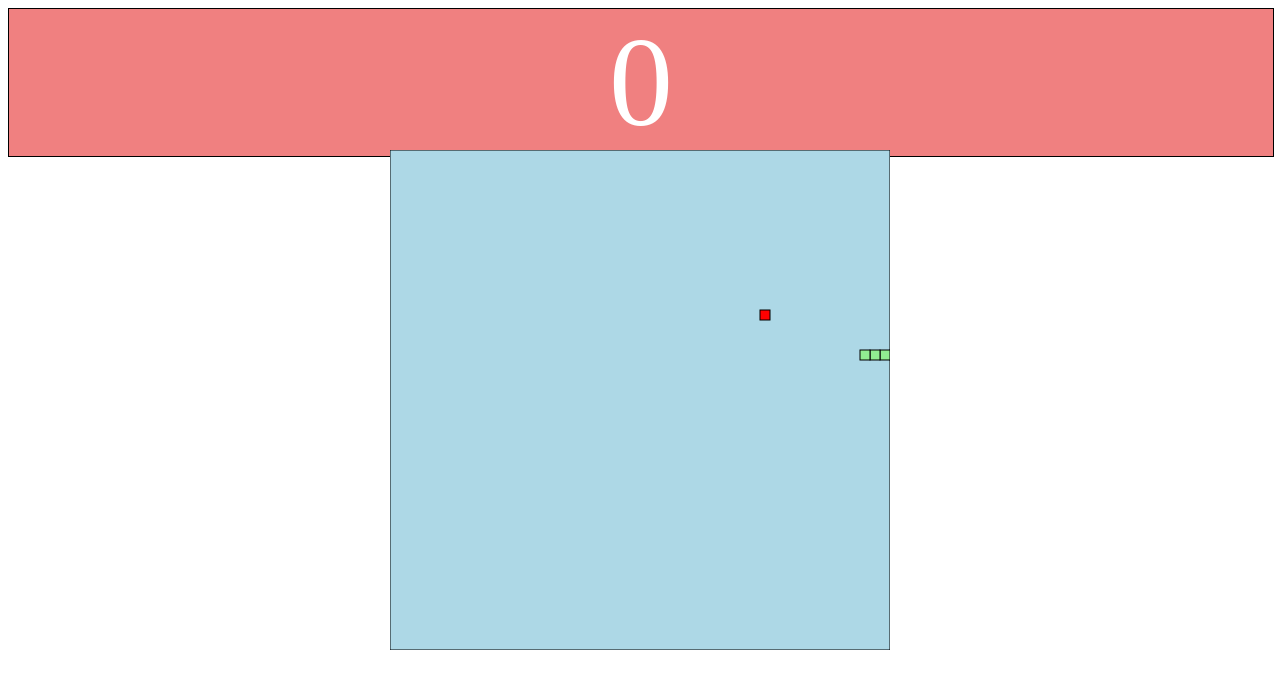
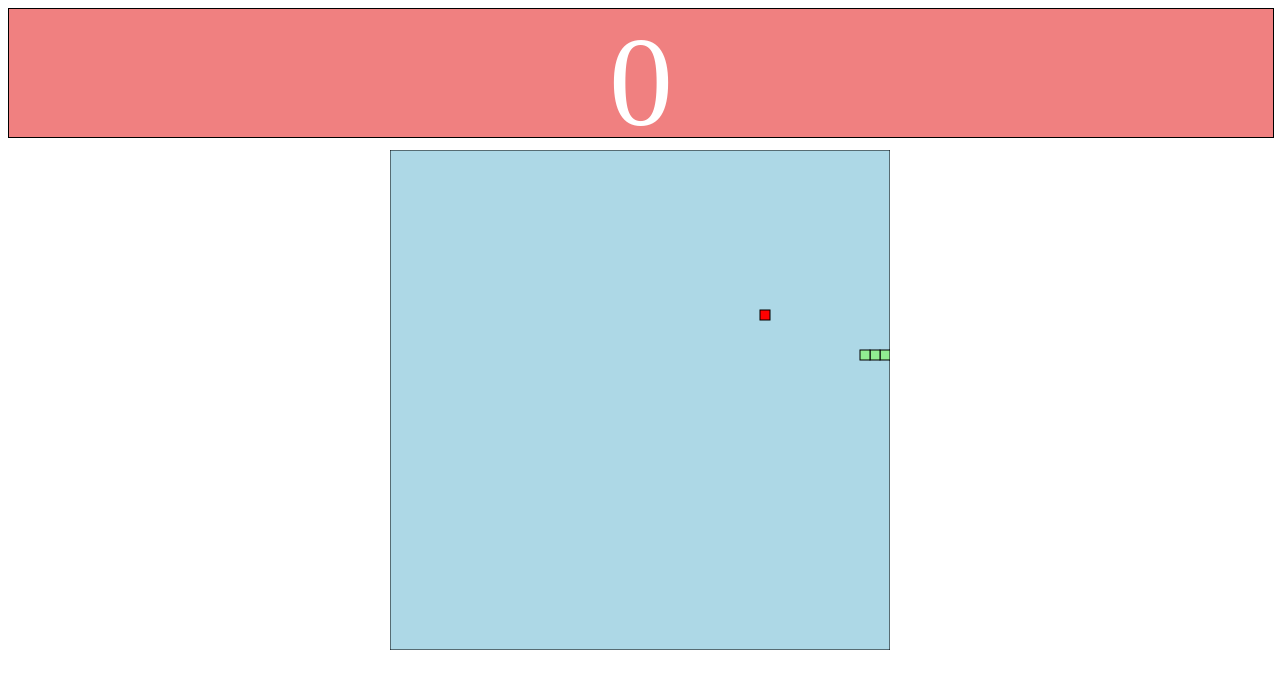
Before and after one commit to Patro-ss/Patro-ss.github.io, a plain HTML site: page snake.html in a window 1280 px wide. Drawn offline with Linux system fonts and the light colour scheme.

Commit message:
height
change for 20% to 10vw

```diff
--- a/style_snake.css
+++ b/style_snake.css
@@ -7,7 +7,7 @@
 #score {
     text-align: center;
     width: 100%;
-    height: 20%;
+    height: 10vw;
     margin: 0;
     font-size: 10vw;
     background-color: lightcoral;
```
